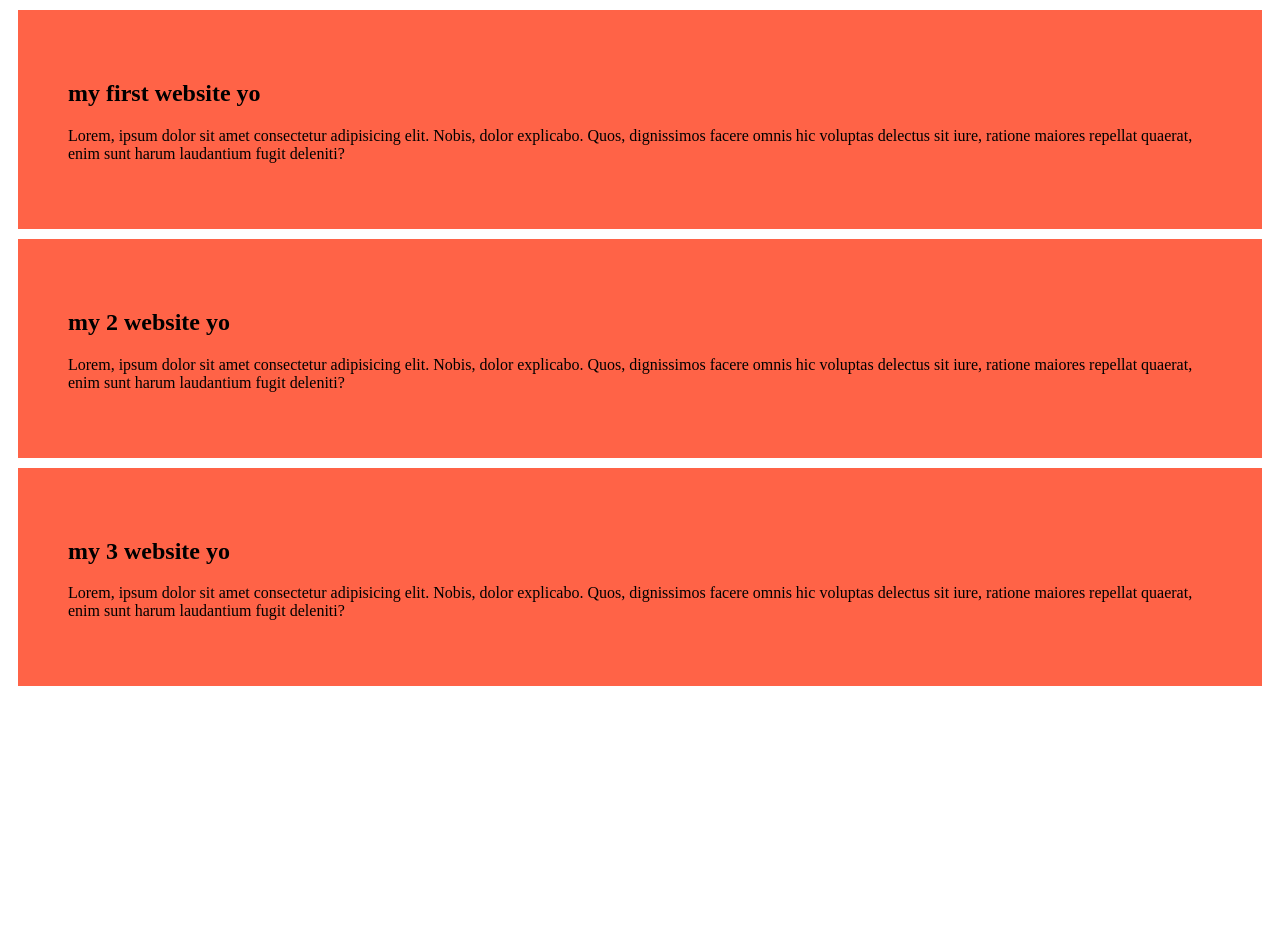
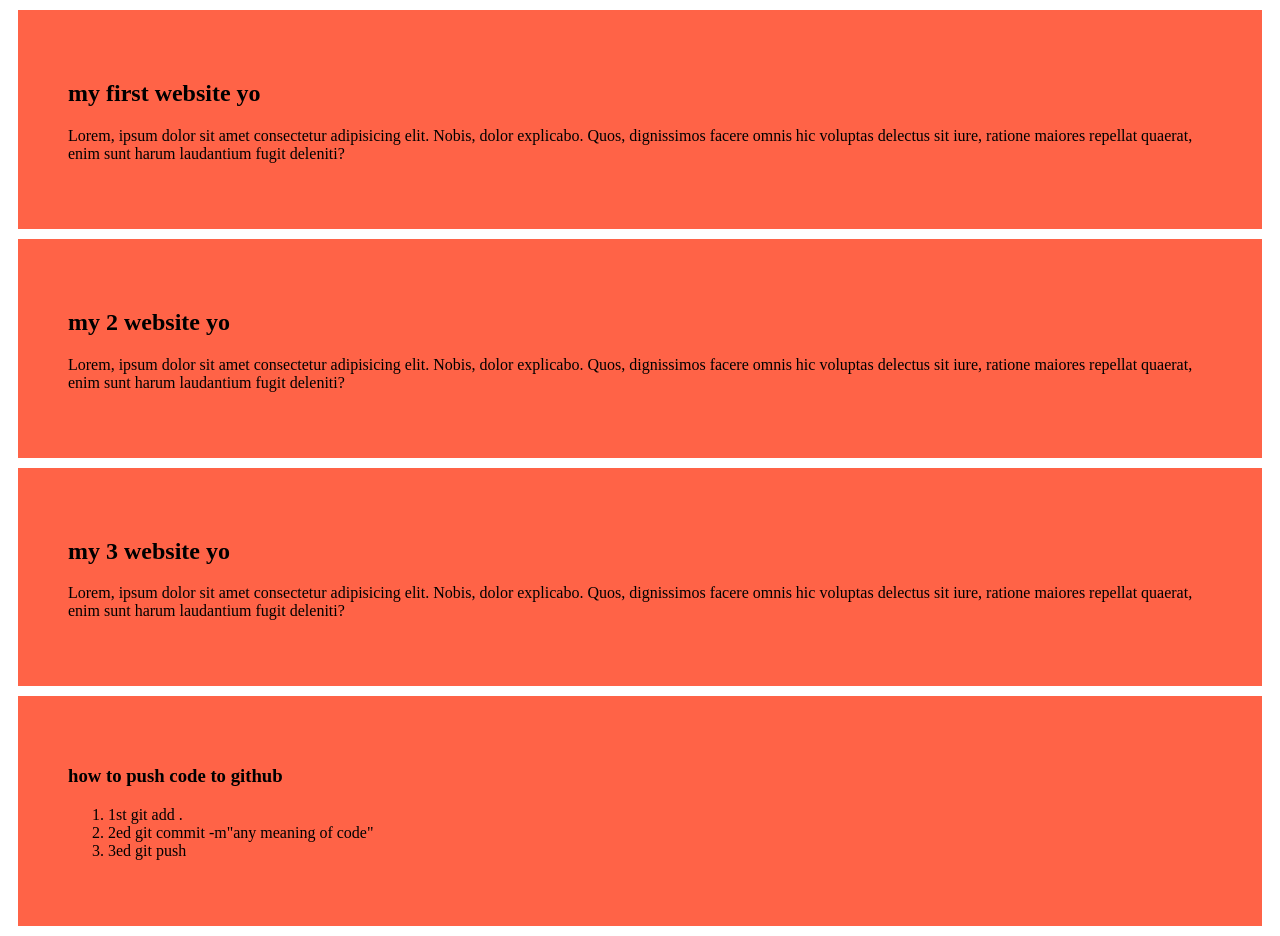
Before and after one commit to ShariarM/my-second-github-repo, a plain HTML site: page index2.html in a window 1280 px wide. Before the commit the page ends 800 px from the top, so only its background shows below. Drawn offline with Linux system fonts and the light colour scheme.

Commit message:
added a list in my web

```diff
--- a/index2.html
+++ b/index2.html
@@ -19,5 +19,13 @@
         <h2>my 3 website yo</h2>
         <p>Lorem, ipsum dolor sit amet consectetur adipisicing elit. Nobis, dolor explicabo. Quos, dignissimos facere omnis hic voluptas delectus sit iure, ratione maiores repellat quaerat, enim sunt harum laudantium fugit deleniti?</p>
     </div>
+    <div>
+        <h3>how to push code to github</h3>
+            <ol>
+                <li>1st git add .</li>
+                <li>2ed git commit -m"any meaning of code"</li>
+                <li>3ed git push</li>
+            </ol>
+    </div>
 </body>
 </html>
```
